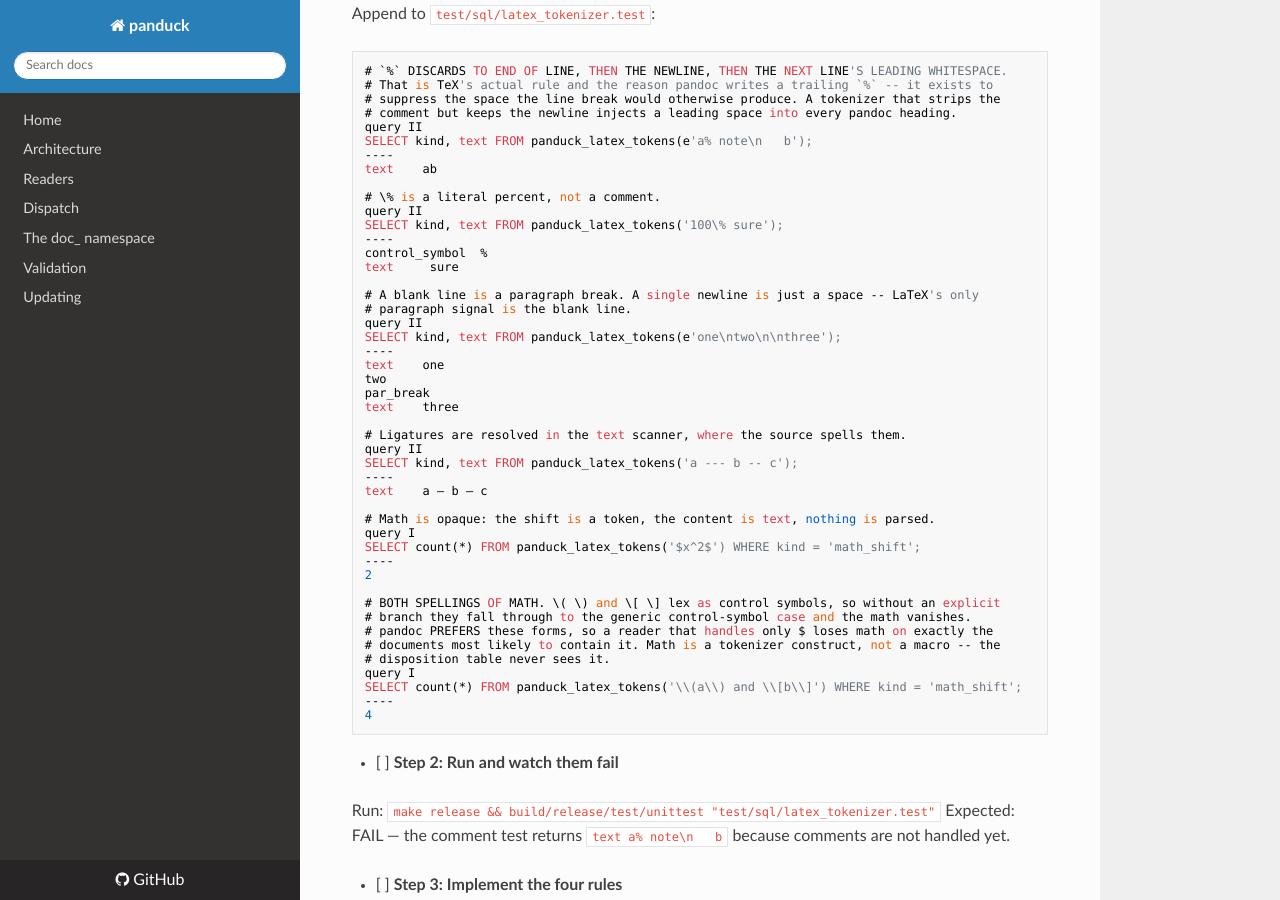
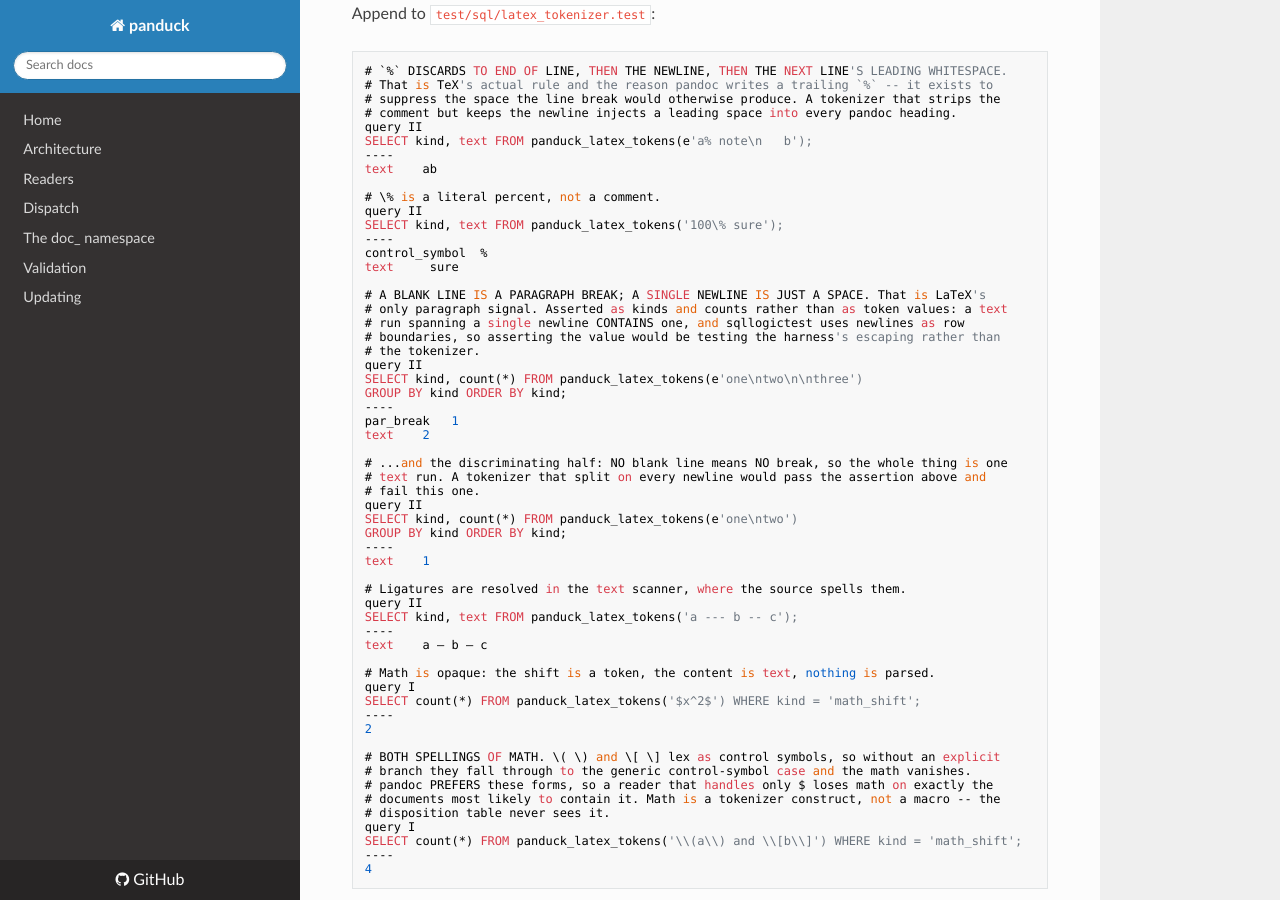
Before and after one commit to teaguesterling/duckdb_panduck, an MkDocs documentation site: the page built from docs/superpowers/plans/2026-08-31-latex-reader.md, in a window 1280 px wide and 900 px high, scrolled down 5353 px. Built offline with MkDocs 1.6.1, drawn with Linux system fonts in a browser that asks for light colours; nearby versions of some CDN libraries; some of the changed text lies outside the part shown.

Commit message:
Apply pre-flight rulings to the LaTeX plan
Three findings from the subagent-driven pre-flight scan, ruled before execution:

1. Task 5's two nesting assertions passed a LITERAL to read_latex_blocks, which
   Task 4 defines as taking a PATH. Task 6 used read_latex_blocks_string for the
   same job. Both now use the string form; otherwise the implementer would have
   hit two file-not-found failures at its first red step and had to guess.

2. reader_registry.test is touched by Tasks 4, 6 and 8. Task 6 now explicitly OWNS
   the cross-reader tree-invariant arm and Task 8 is marked re-run only, so the
   UNION arm is not added twice.

3. Task 2's paragraph-break test asserted a token VALUE containing an embedded
   newline, which sqllogictest cannot represent -- row boundaries are newlines. It
   now asserts kinds and counts, plus a discriminating companion: a source with NO
   blank line must yield ONE text run. A tokenizer splitting on every newline
   would pass the original assertion and fail the companion.

Co-Authored-By: Claude Opus 5 (1M context) <noreply@anthropic.com>

```diff
--- a/docs/superpowers/plans/2026-08-31-latex-reader.md
+++ b/docs/superpowers/plans/2026-08-31-latex-reader.md
@@ -297,15 +297,26 @@ SELECT kind, text FROM panduck_latex_tokens('100\% sure');
 control_symbol	%
 text	 sure
 
-# A blank line is a paragraph break. A single newline is just a space -- LaTeX's only
-# paragraph signal is the blank line.
+# A BLANK LINE IS A PARAGRAPH BREAK; A SINGLE NEWLINE IS JUST A SPACE. That is LaTeX's
+# only paragraph signal. Asserted as kinds and counts rather than as token values: a text
+# run spanning a single newline CONTAINS one, and sqllogictest uses newlines as row
+# boundaries, so asserting the value would be testing the harness's escaping rather than
+# the tokenizer.
 query II
-SELECT kind, text FROM panduck_latex_tokens(e'one\ntwo\n\nthree');
+SELECT kind, count(*) FROM panduck_latex_tokens(e'one\ntwo\n\nthree')
+GROUP BY kind ORDER BY kind;
 ----
-text	one
-two
-par_break
-text	three
+par_break	1
+text	2
+
+# ...and the discriminating half: NO blank line means NO break, so the whole thing is one
+# text run. A tokenizer that split on every newline would pass the assertion above and
+# fail this one.
+query II
+SELECT kind, count(*) FROM panduck_latex_tokens(e'one\ntwo')
+GROUP BY kind ORDER BY kind;
+----
+text	1
 
 # Ligatures are resolved in the text scanner, where the source spells them.
 query II
@@ -949,7 +960,7 @@ git commit -m "Handle math, verbatim and malformed LaTeX; document the reader"
 **Files:**
 - Modify: `scripts/check_duck_block_vocabulary.py` (`SCAN_GLOBS` already covers `src/*.cpp`; verify GAPS)
 - Modify: `test/roundtrip/check_roundtrip.py`
-- Test: `test/sql/reader_registry.test`
+- Test: `test/sql/reader_registry.test` — RE-RUN ONLY. Task 6 already added LaTeX to the cross-reader tree invariant; do not add a second UNION arm.
 
 **Interfaces:**
 - Consumes: the finished reader.
```
Also changed, not shown: other parts of docs/superpowers/plans/2026-08-31-latex-reader.md (+2 -2 lines).
